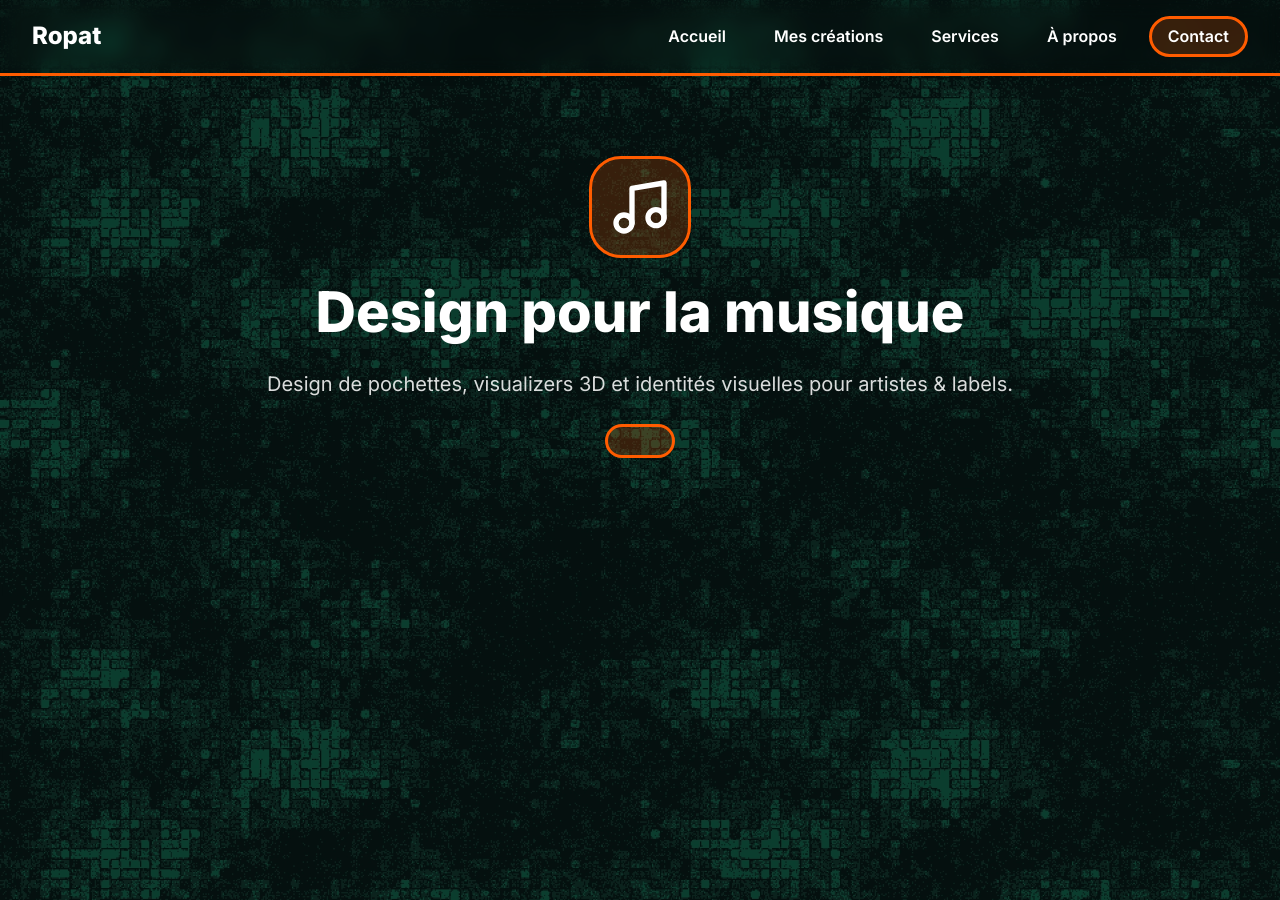
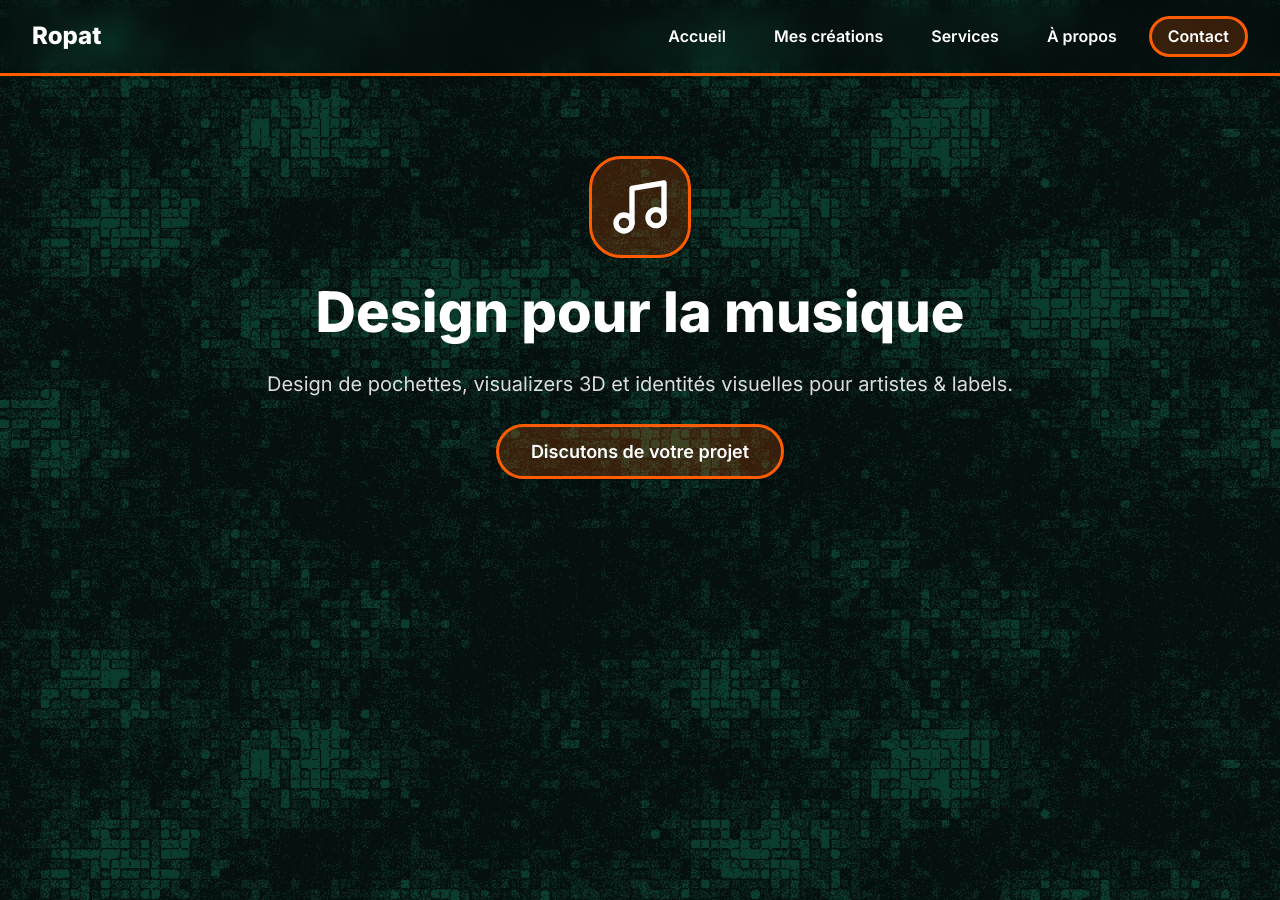
Before and after one commit to 7Nautilus/ropat-portfolio, a Jekyll site: the page built from fr/services/design-musique.html, in a window 1280 px wide and 900 px high. Built offline with Jekyll 4.4.1, drawn with Linux system fonts in a browser that asks for light colours.

```diff
--- a/_data/services.yml
+++ b/_data/services.yml
@@ -55,9 +55,15 @@
     fr:
       hero_title: "Design pour la musique"
       hero_intro: "Design de pochettes, visualizers 3D et identités visuelles pour artistes & labels."
+      cta:
+        text: "Discutons de votre projet"
+        url: "/fr/contact.html"
     en:
       hero_title: "Music Design"
       hero_intro: "I craft immersive visuals for artists, labels and music events—from single releases to full tour roll-outs."
+    cta:
+        text: "Let's discuss your project"
+        url: "/en/contact.html"
   tools:
     - nom: "#Photoshop"
     - nom: "#After Effects"
```
